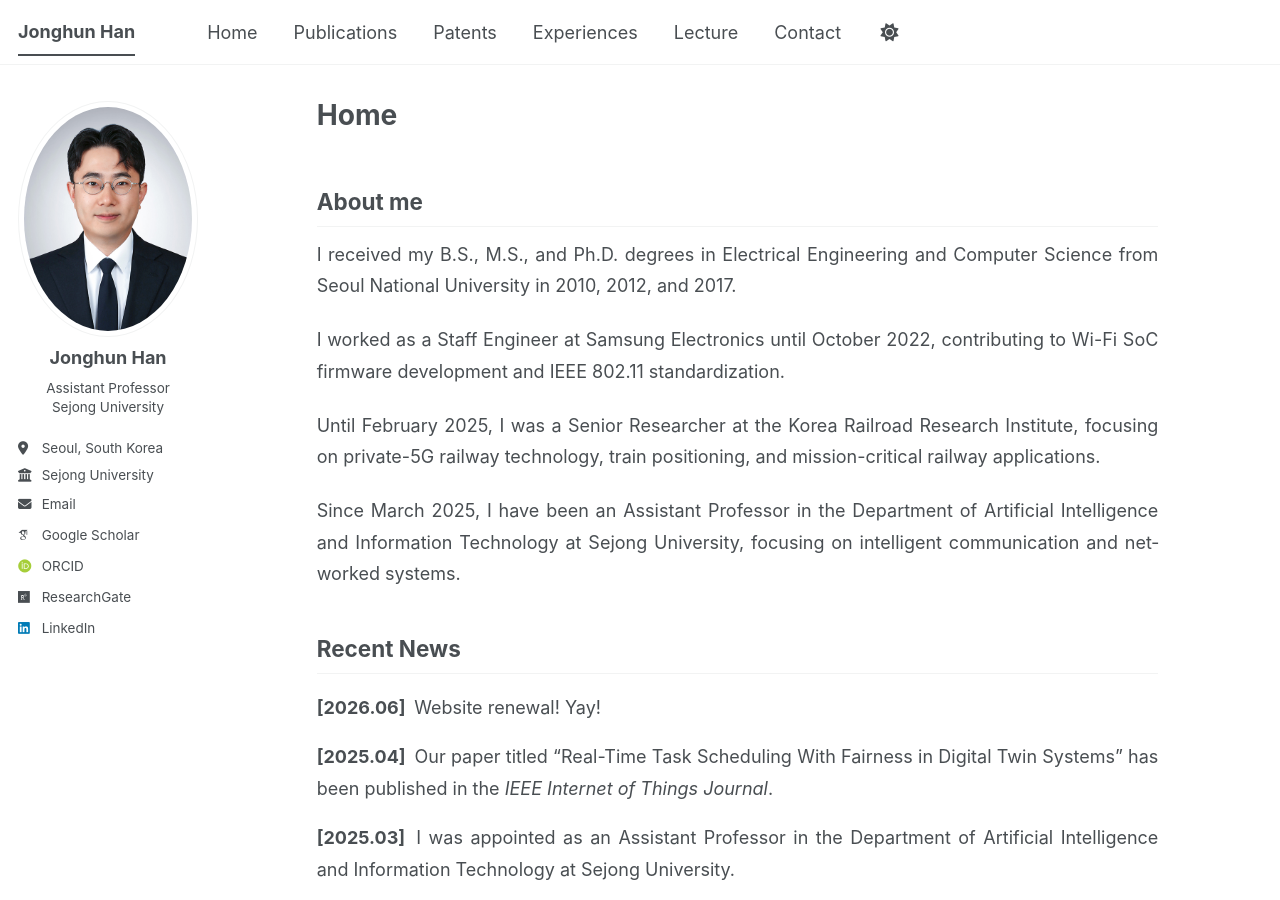
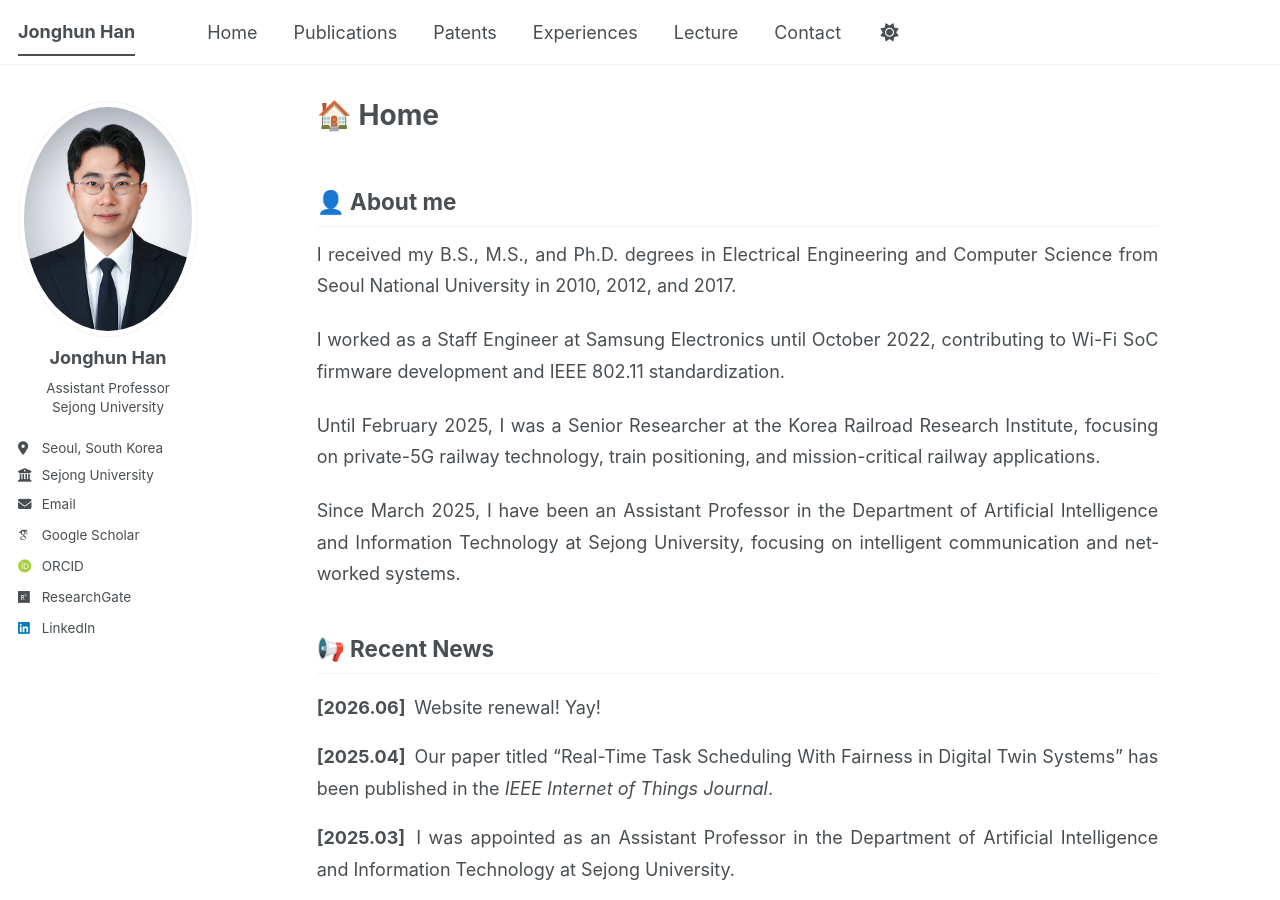
Before and after one commit to icnsl/icnsl.github.io, a Jekyll site: the page built from _pages/about.md, in a window 1280 px wide and 900 px high. Built offline with Jekyll 4.4.1, drawn with Linux system fonts in a browser that asks for light colours; some web fonts are replaced; a script bundle is joined from its source files by our own code; library files that are not in the unit come from our copies; some of the changed text lies outside the part shown.

```diff
--- a/_pages/about.md
+++ b/_pages/about.md
@@ -1,13 +1,13 @@
 ---
 permalink: /
-title: "Home"
+title: "🏠 Home"
 author_profile: true
 redirect_from:
   - /about/
   - /about.html
 ---
 
-## About me
+## 👤 About me
 <div class="bio-text">
 <p>
 I received my B.S., M.S., and Ph.D. degrees in Electrical Engineering and Computer Science from Seoul National University in 2010, 2012, and 2017.
@@ -27,7 +27,7 @@ Since March 2025, I have been an Assistant Professor in the Department of Artifi
 
 </div>
 
-## Recent News
+## 📢 Recent News
 
 <div class="news-list">
 
@@ -52,7 +52,7 @@ Since March 2025, I have been an Assistant Professor in the Department of Artifi
 
 </div>
 
-## Research Interest
+## 🔬 Research Interest
 - IEEE 802.11 (Wi-Fi) systems and standards
 - Mobility and positioning
 - Digital twin systems
```
